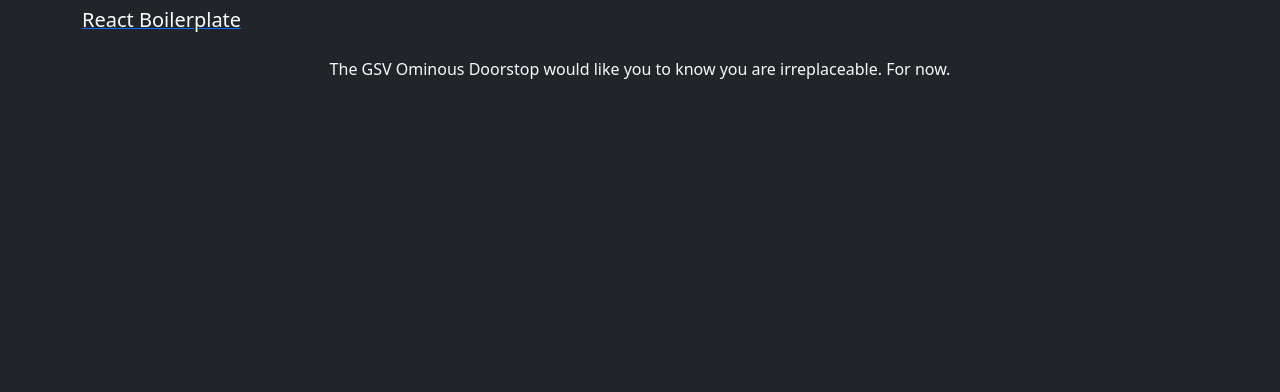
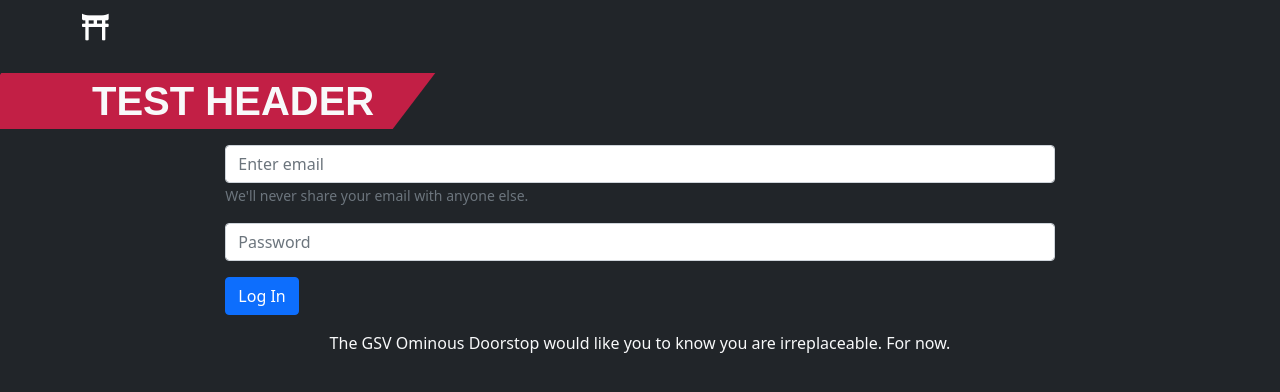
Before and after one commit to dotfortun/LWM-Planner, a React app: page /test in a window 1280 px wide. Built offline with nearby package versions, Linux system fonts and the light colour scheme.

Commit message:
Building more components.

```diff
--- a/src/front/js/component/header.js
+++ b/src/front/js/component/header.js
@@ -3,7 +3,7 @@ import "../../styles/header.css";
 
 export const Header = ({ title }) => {
   return (
-    <h1 className="lancer_red_bg text-light">
+    <h1 className="lancer_red_bg text-light my-3">
       <div>{title}</div>
     </h1>
   );
--- /dev/null
+++ b/src/front/js/component/login.js
@@ -0,0 +1,42 @@
+import React, { useRef, useContext } from "react";
+import Button from "react-bootstrap/Button";
+import Form from "react-bootstrap/Form";
+import { useNavigate } from "react-router-dom";
+
+import { Context } from "../store/appContext";
+
+export const LoginForm = () => {
+  const navigate = useNavigate();
+  const { store, actions } = useContext(Context);
+  const email = useRef(null);
+  const pass = useRef(null);
+
+  const handleForm = () => {
+    actions
+      .login(email?.current?.value, pass?.current?.value)
+      .then(() => navigate("/test"))
+      .catch(() => handleFailedLogin());
+  };
+
+  const handleFailedLogin = () => {
+    return;
+  };
+
+  return (
+    <>
+      <Form.Group className="mb-3">
+        <Form.Control type="email" placeholder="Enter email" ref={email} />
+        <Form.Text className="text-muted">
+          We'll never share your email with anyone else.
+        </Form.Text>
+      </Form.Group>
+      <Form.Group className="mb-3">
+        <Form.Control type="password" placeholder="Password" ref={pass} />
+      </Form.Group>
+
+      <Button variant="primary" onClick={handleForm}>
+        Log In
+      </Button>
+    </>
+  );
+};
--- a/src/front/js/component/navbar.js
+++ b/src/front/js/component/navbar.js
@@ -3,10 +3,12 @@ import { Link } from "react-router-dom";
 
 export const Navbar = () => {
   return (
-    <nav className="navbar navbar-dark bg-dark text-light">
+    <nav className="navbar navbar-dark bg-dark text-light my-2">
       <div className="container">
         <Link to="/">
-          <span className="navbar-brand mb-0 h1">React Boilerplate</span>
+          <span className="navbar-brand mb-0 h1">
+            <i className="fas fa-lg fa-torii-gate"></i>
+          </span>
         </Link>
         <div className="ml-auto"></div>
       </div>
--- a/src/front/js/layout.js
+++ b/src/front/js/layout.js
@@ -21,6 +21,7 @@ const Layout = () => {
           <Navbar />
           <Routes>
             <Route element={<Home />} path="/" />
+            <Route element={<Home />} path="/test" />
           </Routes>
           <Footer />
         </ScrollToTop>
--- a/src/front/js/pages/home.js
+++ b/src/front/js/pages/home.js
@@ -1,14 +1,27 @@
 import React, { useContext } from "react";
+import { Col, Container, Row } from "react-bootstrap";
+
 import { Context } from "../store/appContext";
 import { Header } from "../component/header";
+import { LoginForm } from "../component/login";
+
 import "../../styles/home.css";
 
 export const Home = () => {
   const { store, actions } = useContext(Context);
 
   return (
-    <div className="text-center mt-5">
-      <Header title="Test Header" />
-    </div>
+    <Container fluid>
+      <Row>
+        <Col xs={12}>
+          <Header title="Test Header" />
+        </Col>
+      </Row>
+      <Row>
+        <Col sm={{ span: 8, offset: 2 }}>
+          <LoginForm />
+        </Col>
+      </Row>
+    </Container>
   );
 };
--- a/src/front/js/store/appContext.js
+++ b/src/front/js/store/appContext.js
@@ -28,6 +28,7 @@ const injectContext = (PassedComponent) => {
        * you should do your ajax requests or fetch api requests here. Do not use setState() to save data in the
        * store, instead use actions, like this:
        **/
+      state.actions.rehydrate();
     }, []);
 
     // The initial value for the context is not null anymore, but the current state of this component,
--- a/src/front/js/store/flux.js
+++ b/src/front/js/store/flux.js
@@ -1,13 +1,43 @@
 const getState = ({ getStore, getActions, setStore }) => {
   return {
     store: {
-      message: null,
+      user_token: null,
     },
     actions: {
-      // Use getActions to call a function within a fuction
-      //   exampleFunction: () => {
-      //     getActions().changeColor(0, "green");
-      //   },
+      login: (email, pass) => {
+        const opts = {
+          method: "POST",
+          headers: {
+            "Content-Type": "application/json",
+          },
+          body: JSON.stringify({
+            email: email,
+            password: pass,
+          }),
+        };
+        return fetch(process.env.BACKEND_URL + "/api/login", opts)
+          .then((resp) => {
+            if (!resp.ok) {
+              throw Error("Invalid login");
+            }
+            return resp;
+          })
+          .then((resp) => resp.json())
+          .then((data) => setStore({ user_token: data?.token }))
+          .then(() => getActions().dehydrate());
+      },
+      dehydrate: () => {
+        for (const key in getStore()) {
+          sessionStorage.setItem(key, getStore()[key]);
+        }
+      },
+      rehydrate: () => {
+        for (const key in getStore()) {
+          let update = {};
+          update[key] = sessionStorage.getItem(key);
+          setStore(update);
+        }
+      },
     },
   };
 };
--- a/template.html
+++ b/template.html
@@ -12,9 +12,10 @@
     />
     <link
       rel="stylesheet"
-      href="https://use.fontawesome.com/releases/v5.2.0/css/all.css"
-      integrity="sha384-hWVjflwFxL6sNzntih27bfxkr27PmbbK/iSvJ+a4+0owXq79v+lsFkW54bOGbiDQ"
+      href="https://cdnjs.cloudflare.com/ajax/libs/font-awesome/5.15.4/css/all.min.css"
+      integrity="sha512-1ycn6IcaQQ40/MKBW2W4Rhis/DbILU74C1vSrLJxCq57o941Ym01SwNsOMqvEBFlcgUa6xLiPY/NS5R+E6ztJQ=="
       crossorigin="anonymous"
+      referrerpolicy="no-referrer"
     />
   </head>
   <body class="h-100 bg-dark text-light">
```
Also changed, not shown: 1 other file.
